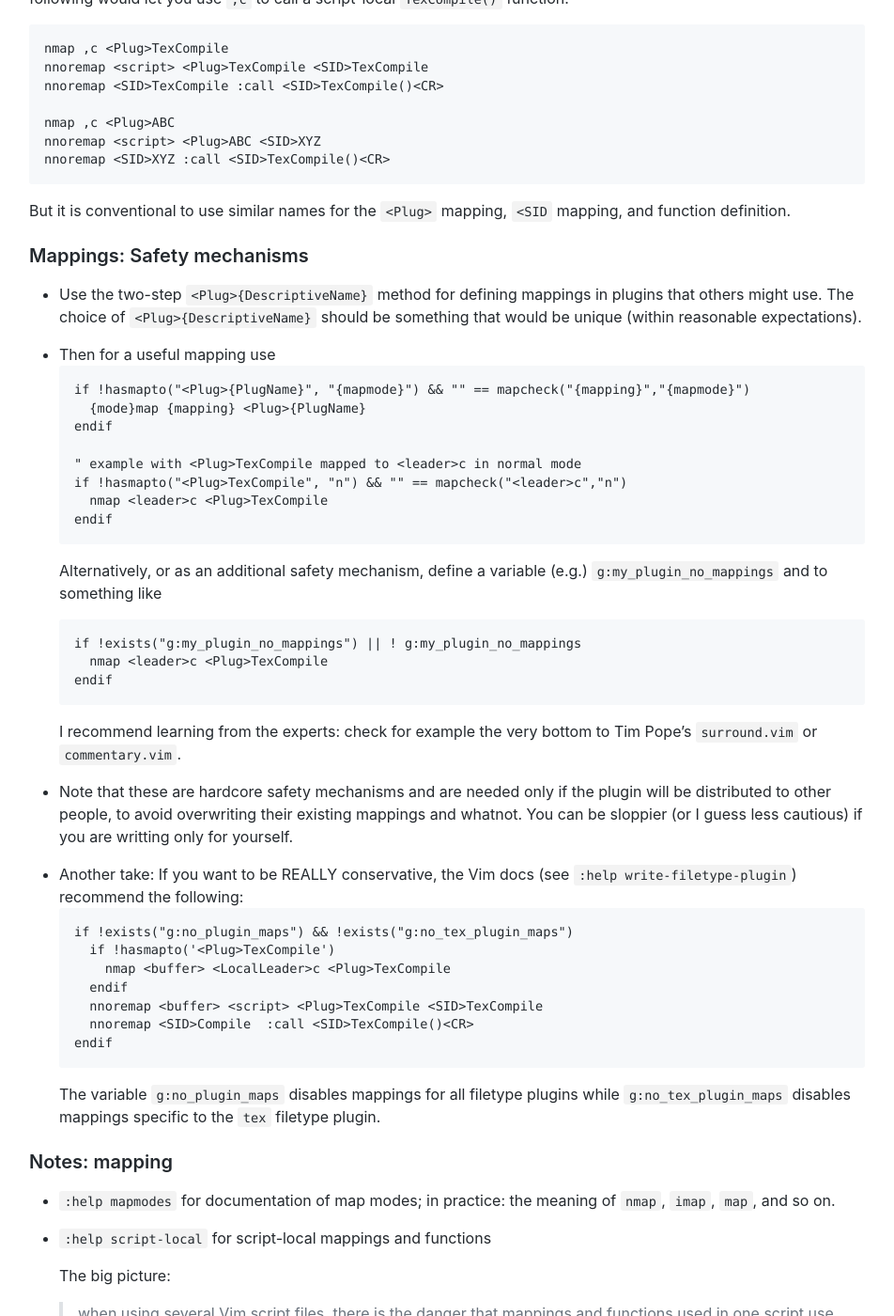
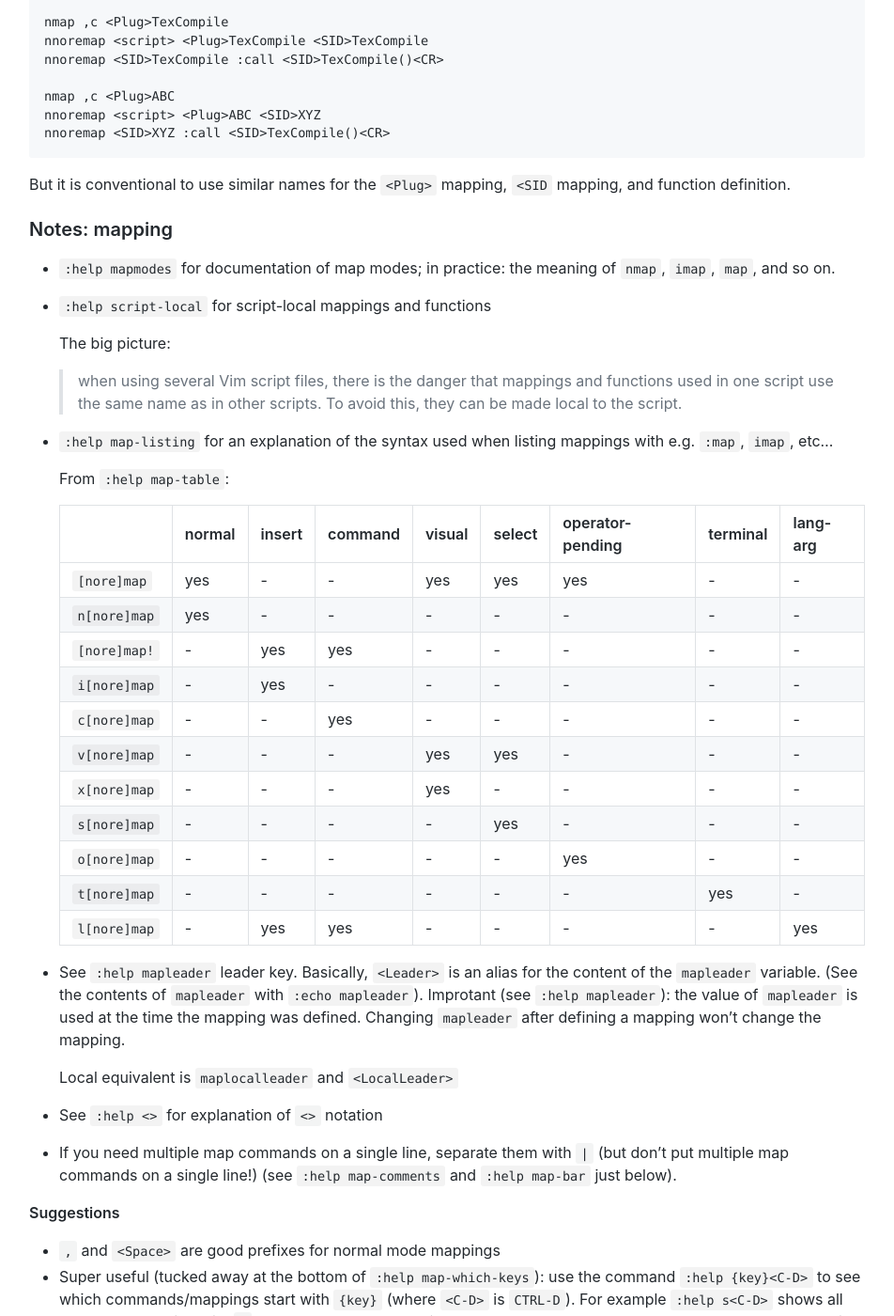
Before and after one commit to ejmastnak/ejmastnak.github.io, a Jekyll site: the page built from tutorials/vim-latex/vimscript.md, in a window 1280 px wide and 1400 px high, scrolled down 10091 px. Shown: the whole window at 94% size, without its empty margins (164-1116 px from the left). Built offline with Jekyll 4.4.1, drawn with Linux system fonts in a browser that asks for light colours; some of the changed text lies outside the part shown.

Commit message:
Remove unnecessary mapping safety mechanisms.
These safety mechanisms are just unnecessary for the new users who would
be reading this article. The safety stuff is relevant for plugin authors
who would be distributing their plugins to other users, but plugin
authors won't be learning Vimscript from my article.

````diff
--- a/tutorials/vim-latex/vimscript.md
+++ b/tutorials/vim-latex/vimscript.md
@@ -28,7 +28,6 @@ This article provides a theoretical background for use of Vimscript in filetype-
     * [Scope of script-local functions](#scope-of-script-local-functions)
     * [Why use script-local functions?](#why-use-script-local-functions)
     * [Calling script-local functions using SID key mappings](#calling-script-local-functions-using-sid-key-mappings)
-  * [Mappings: Safety mechanisms](#mappings-safety-mechanisms)
   * [Notes: mapping](#notes-mapping)
   * [Map arguments](#map-arguments)
   * [Script-local mappings](#script-local-mappings)
@@ -376,44 +375,6 @@ nnoremap <SID>XYZ :call <SID>TexCompile()<CR>
 ```
 But it is conventional to use similar names for the `<Plug>` mapping, `<SID` mapping, and function definition.
 
-### Mappings: Safety mechanisms
-- Use the two-step `<Plug>{DescriptiveName}` method for defining mappings in plugins that others might use.
-  The choice of `<Plug>{DescriptiveName}` should be something that would be unique (within reasonable expectations).
-
-- Then for a useful mapping use
-  ```
-  if !hasmapto("<Plug>{PlugName}", "{mapmode}") && "" == mapcheck("{mapping}","{mapmode}")
-    {mode}map {mapping} <Plug>{PlugName}
-  endif
-
-  " example with <Plug>TexCompile mapped to <leader>c in normal mode
-  if !hasmapto("<Plug>TexCompile", "n") && "" == mapcheck("<leader>c","n")
-    nmap <leader>c <Plug>TexCompile
-  endif
-  ```
-  Alternatively, or as an additional safety mechanism, define a variable (e.g.) `g:my_plugin_no_mappings` and to something like
-  ```
-  if !exists("g:my_plugin_no_mappings") || ! g:my_plugin_no_mappings
-    nmap <leader>c <Plug>TexCompile
-  endif
-  ```
-  I recommend learning from the experts: check for example the very bottom to Tim Pope's `surround.vim` or `commentary.vim`.
-
-- Note that these are hardcore safety mechanisms and are needed only if the plugin will be distributed to other people, to avoid overwriting their existing mappings and whatnot.
-  You can be sloppier (or I guess less cautious) if you are writting only for yourself.
-
-- Another take: If you want to be REALLY conservative, the Vim docs (see `:help write-filetype-plugin`) recommend the following:
-  ```
-  if !exists("g:no_plugin_maps") && !exists("g:no_tex_plugin_maps")
-    if !hasmapto('<Plug>TexCompile')
-      nmap <buffer> <LocalLeader>c <Plug>TexCompile
-    endif
-    nnoremap <buffer> <script> <Plug>TexCompile <SID>TexCompile
-    nnoremap <SID>Compile  :call <SID>TexCompile()<CR>
-  endif
-  ```
-  The variable `g:no_plugin_maps` disables mappings for all filetype plugins while `g:no_tex_plugin_maps` disables mappings specific to the `tex` filetype plugin.
-
 ### Notes: mapping
 - `:help mapmodes` for documentation of map modes; in practice: the meaning of `nmap`, `imap`, `map`, and so on.
 
````
